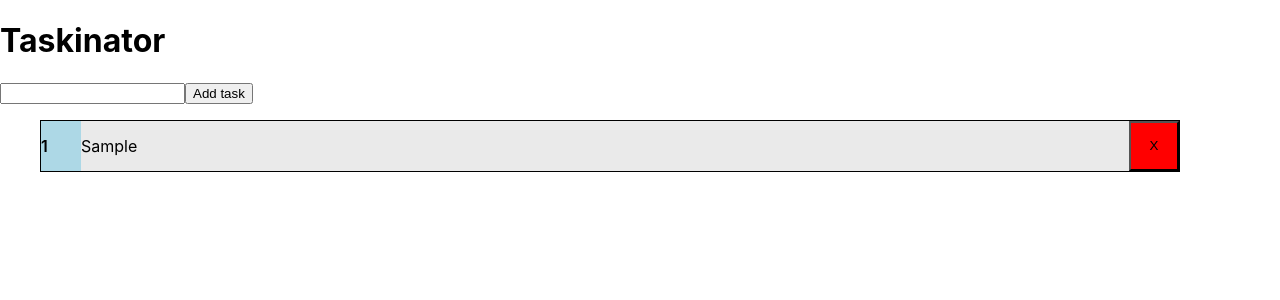
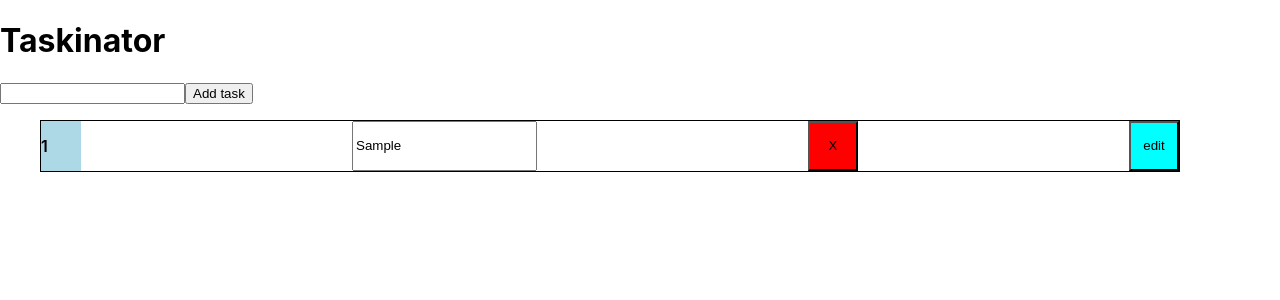
Before and after one commit to joeldevel/TOP-tasks-app, a React (Create React App) app: page / in a window 1280 px wide. Both pictures are taken after typing "Sample" into the empty fields and a click on the button "Add task". Shown: the top 300 px of the page. Built offline with nearby package versions, Linux system fonts and the light colour scheme.

Commit message:
adds functionality to edit each task

```diff
--- a/src/App.js
+++ b/src/App.js
@@ -47,6 +47,17 @@ class App extends React.Component {
         });
     }
 
+    updateTask = (id, newText) => {
+        console.log('id,', id, 'newText: ', newText);
+        let newTasks = this.state.tasks.map(task =>{
+            if(task.id === id) {
+                return { id: task.id, text: newText}
+            } else {
+                return task
+            }
+        });
+    }
+
     render() {
         const {task, tasks} = this.state;
         return(
@@ -64,7 +75,8 @@ class App extends React.Component {
                 {this.state.tasks.length === 0 ?
                     <h2> There are no tasks</h2> :
                     <Overview tasks={tasks}
-                              deleteTask={this.deleteTask}/>
+                              deleteTask={this.deleteTask}
+                              updateTask={this.updateTask}/>
                 }
             </div>
         );
--- a/src/components/Overview.js
+++ b/src/components/Overview.js
@@ -1,17 +1,17 @@
+import Task from './Task';
+
 /*
  * Receives an array of tasks and returns a list of tags
 */
-function Overview({tasks, deleteTask}) {
+function Overview({tasks, deleteTask, updateTask}) {
     return (
         <ul>
             {tasks.map((task, i) => {
                 return (
                     <li key={task.id}>
                         <span className="task-number">{i+1} </span>
-                        <p>{task.text}</p>
-                        <button type="button"
-                                className="delete-task"
-                                onClick={()=>deleteTask(task.id)}>X</button>
+                        {/*<p>{task.text}</p>*/}
+                        <Task task={task} deleteTask={deleteTask} updateTask={updateTask}/>
                     </li>
                 )
             })}
--- /dev/null
+++ b/src/components/Task.js
@@ -0,0 +1,63 @@
+import React from 'react';
+
+class Task extends React.Component {
+    constructor(props) {
+        super(props);
+        this.state = {
+            newText: props.task.text,
+            isReadOnly: true
+        }
+
+    }
+
+    makeTaskEditable = () => {
+        this.setState({
+            newText: this.state.newText,
+            isReadOnly: false
+        })
+    };
+
+    handleChange = (e) => {
+        this.setState({
+            newText: e.target.value,
+            isReadOnly: this.state.isReadOnly
+        });
+        console.log(e.target.value);
+    };
+
+    updatetask = (id, newText) => {
+        this.props.updateTask(this.props.task.id, this.state.newText);
+        this.setState({
+            newText: this.state.newText,
+            isReadOnly: true
+        })
+    }
+
+    render() {
+        return (
+            <>
+            <input value={this.state.newText} readOnly={this.state.isReadOnly}
+                   onChange={(e)=>this.handleChange(e)}/>
+            <button type="button"
+                className="delete-task"
+                onClick={()=>this.props.deleteTask(this.props.task.id)}>X
+            </button>
+            { this.state.isReadOnly ?
+                <button type="button"
+                    className="edit-task"
+                    onClick={()=>this.makeTaskEditable()}
+                    >edit
+                </button>
+                :
+                <button type="button"
+                    className="update-task"
+                    onClick={()=>this.updatetask(this.props.task.id, this.state.newText)}
+                    >update
+                </button>
+            }
+            </>
+       );
+    }
+}
+
+export default Task;
--- a/src/index.css
+++ b/src/index.css
@@ -52,3 +52,10 @@ li p {
     align-self: center;
 
 }
+
+.edit-task {
+    background: aqua;
+    height: 50px;
+    width: 50px;
+    align-self: center;
+}
```
